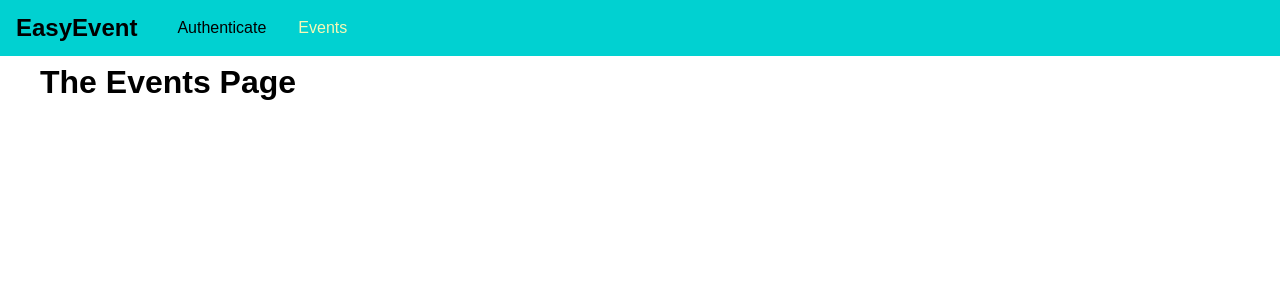
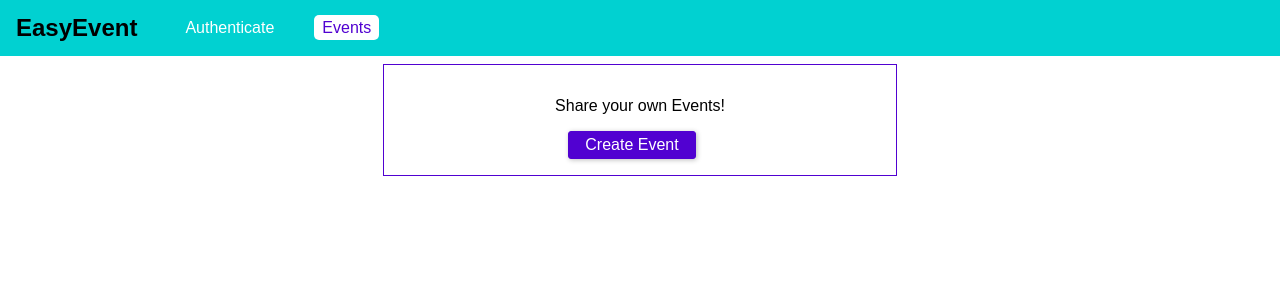
Before and after one commit to ValeryFilipyeu/GraphQL_Node.js_MongoDB_React.js_Booking-event-system, a React (Create React App) app in the folder frontend/: page /events in a window 1280 px wide. Shown: the top 300 px of the page. Built offline with nearby package versions, Linux system fonts and the light colour scheme.

Commit message:
add the modal and subsequent components to one

```diff
--- a/frontend/public/index.html
+++ b/frontend/public/index.html
@@ -21,7 +21,7 @@
       work correctly both with client-side routing and a non-root public URL.
       Learn how to configure a non-root public URL by running `npm run build`.
     -->
-    <title>React App</title>
+    <title>Bookings system</title>
 </head>
 <body>
 <noscript>You need to enable JavaScript to run this app.</noscript>
--- a/frontend/src/App.js
+++ b/frontend/src/App.js
@@ -38,7 +38,6 @@
             <MainNavigation />
             <main className="main-content">
               <Switch>
-                {!this.state.token && <Redirect from="/" to="/auth" exact />}
                 {this.state.token && <Redirect from="/" to="/events" exact />}
                 {this.state.token && <Redirect from="/auth" to="/events" exact />}
                 {!this.state.token && (
@@ -48,6 +47,7 @@
                 {this.state.token && (
                   <Route path="/bookings" component={BookingsPage} />
                 )}
+                {!this.state.token && <Redirect to="/auth" exact />}
               </Switch>
             </main>
           </AuthContext.Provider>
--- /dev/null
+++ b/frontend/src/components/Backdrop/Backdrop.css
@@ -0,0 +1,8 @@
+.backdrop {
+    position: fixed;
+    top: 0;
+    left: 0;
+    height: 100vh;
+    width: 100%;
+    background: rgba(0, 0, 0, 0.75);
+}
--- /dev/null
+++ b/frontend/src/components/Backdrop/Backdrop.js
@@ -0,0 +1,7 @@
+import React from 'react';
+
+import './Backdrop.css';
+
+const backdrop = props => <div className="backdrop"></div>;
+
+export default backdrop;
--- /dev/null
+++ b/frontend/src/components/Modal/Modal.css
@@ -0,0 +1,36 @@
+.modal {
+    width: 90%;
+    background: white;
+    box-shadow: 0 2px 8px rgba(0, 0, 0, 0.26);
+    position: fixed;
+    top: 20vh;
+    left: 5%;
+}
+
+.modal__header {
+    padding: 1rem;
+    background: #5101d1;
+    color: white;
+}
+
+.modal__header h1 {
+    margin: 0;
+    font-size: 1.25rem;
+}
+
+.modal__content {
+    padding: 1rem;
+}
+
+.modal__actions {
+    display: flex;
+    justify-content: flex-end;
+    padding: 1rem;
+}
+
+@media (min-width: 768px) {
+    .modal {
+        width: 30rem;
+        left: calc((100% - 30rem) / 2);
+    }
+}
--- /dev/null
+++ b/frontend/src/components/Modal/Modal.js
@@ -0,0 +1,20 @@
+import React from 'react';
+
+import "./Modal.css";
+
+const modal = props => (
+  <div className="modal">
+    <header className="modal__header">
+      <h1>{props.title}</h1>
+    </header>
+    <section className="modal__content">
+      {props.children}
+    </section>
+    <section className="modal__actions">
+      {props.canCancel && <button className="btn" onClick={props.onCancel}>Cancel</button>}
+      {props.canConfirm && <button className="btn" onClick={props.onConfirm}>Confirm</button>}
+    </section>
+  </div>
+);
+
+export default modal;
--- a/frontend/src/components/Navigation/MainNavigation.css
+++ b/frontend/src/components/Navigation/MainNavigation.css
@@ -24,19 +24,32 @@
     list-style: none;
     padding: 0;
     margin: 0;
+    align-items: center;
 }
 
 .main-navigation__items li {
     margin: 0 1rem;
 }
 
-.main-navigation__items a {
+.main-navigation__items a,
+.main-navigation__items button {
     text-decoration: none;
-    color: #000;
+    color: white;
+    padding: 0.25rem 0.5rem;
+    border: none;
+    font: inherit;
+    background: transparent;
+    cursor: pointer;
+    vertical-align: middle;
+    margin: 0;
 }
 
 .main-navigation__items a:hover,
 .main-navigation__items a:active,
-.main-navigation__items a.active {
-    color: #f7f8b5;
+.main-navigation__items a.active,
+.main-navigation__items button:hover,
+.main-navigation__items button:active {
+    background: #ffffff;
+    color: #5101d1;
+    border-radius: 5px;
 }
--- a/frontend/src/components/Navigation/MainNavigation.js
+++ b/frontend/src/components/Navigation/MainNavigation.js
@@ -23,9 +23,14 @@
                 <NavLink to="/events">Events</NavLink>
               </li>
               {context.token && (
-                <li>
-                  <NavLink to="/bookings">Bookings</NavLink>
-                </li>
+                <>
+                  <li>
+                    <NavLink to="/bookings">Bookings</NavLink>
+                  </li>
+                  <li>
+                    <button onClick={context.logout}>Logout</button>
+                  </li>
+                </>
               )}
             </ul>
           </nav>
--- a/frontend/src/index.css
+++ b/frontend/src/index.css
@@ -3,3 +3,38 @@
     padding: 0;
     font-family: sans-serif;
 }
+
+.form-control label,
+.form-control input {
+    width: 100%;
+    display: block;
+}
+
+.form-control label {
+    margin-bottom: 0.5rem;
+}
+
+.form-control {
+    margin-bottom: 1rem;
+}
+
+.form-actions button,
+.btn {
+    background: #5101d1;
+    font: inherit;
+    border: 1px solid #5101d1;
+    border-radius: 3px;
+    padding: 0.25rem 1rem;
+    margin-right: 1rem;
+    box-shadow: 1px 1px 5px rgba(0, 0, 0, 0.26);
+    color: white;
+    cursor: pointer;
+}
+
+.form-actions button:hover,
+.form-actions button:active,
+.btn:hover,
+.btn:active {
+    background: #6219d6;
+    border-color: #6219d6;
+}
--- /dev/null
+++ b/frontend/src/pages/Events.css
@@ -0,0 +1,8 @@
+.events-control {
+    text-align: center;
+    border: 1px solid #5101d1;
+    padding: 1rem;
+    margin: 2rem auto;
+    width: 30rem;
+    max-width: 80%;
+}
--- a/frontend/src/pages/Events.js
+++ b/frontend/src/pages/Events.js
@@ -1,8 +1,39 @@
 import React, { Component } from "react";
 
+import Modal from "../components/Modal/Modal";
+import Backdrop from "../components/Backdrop/Backdrop";
+import "./Events.css";
+
 class EventsPage extends Component {
+  state = {
+    creating: false
+  };
+
+  startCreateEventHandler = () => {
+    this.setState({creating: true});
+  };
+
+  modalConfirmHandler = () => {
+    this.setState({creating: false});
+  };
+
+  modalCancelHandler = () => {
+    this.setState({creating: false});
+  };
+
   render() {
-    return <h1>The Events Page</h1>;
+    return (
+      <>
+        {this.state.creating && <Backdrop />}
+        {this.state.creating && <Modal title="Add Event" canCancel canConfirm onCancel={this.modalCancelHandler} onConfirm={this.modalConfirmHandler}>
+          <p>Modal Content</p>
+        </Modal>}
+        <div className="events-control">
+          <p>Share your own Events!</p>
+          <button className="btn" onClick={this.startCreateEventHandler}>Create Event</button>
+        </div>
+      </>
+    )
   }
 }
 
```
Also changed, not shown: 1 other file (tests, documents, lock files or other folders).
